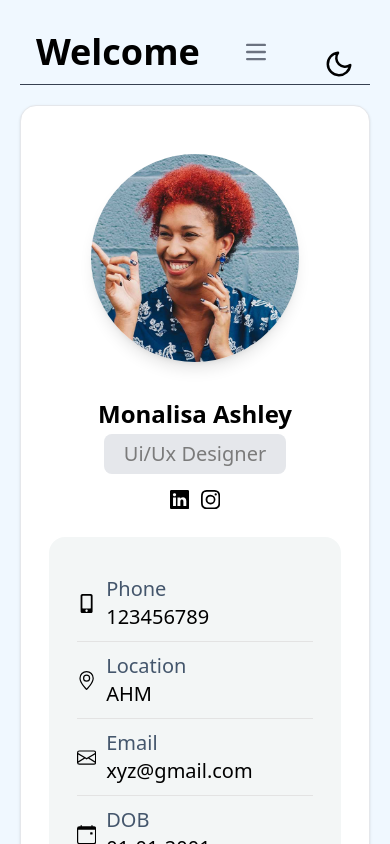
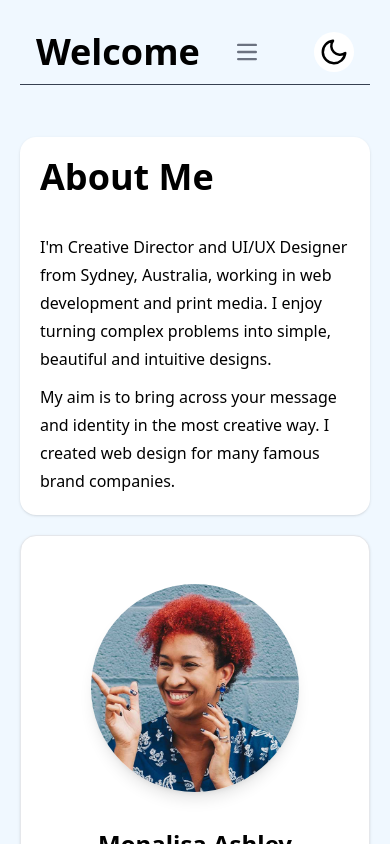
Before and after one commit to yash-pb/portfolio, a Vue app: page / in a window 390 px wide. Shown: the top 844 px of the page. Built offline with nearby package versions, Linux system fonts and the light colour scheme.

Commit message:
make some design changes

```diff
--- a/src/components/HelloWorld.vue
+++ /dev/null
@@ -1,40 +0,0 @@
-<script setup>
-import { ref } from 'vue'
-
-defineProps({
-  msg: String,
-})
-
-const count = ref(0)
-</script>
-
-<template>
-  <h1>{{ msg }}</h1>
-
-  <div class="card">
-    <button type="button" @click="count++">count is {{ count }}</button>
-    <p>
-      Edit
-      <code>components/HelloWorld.vue</code> to test HMR
-    </p>
-  </div>
-
-  <p>
-    Check out
-    <a href="https://vuejs.org/guide/quick-start.html#local" target="_blank"
-      >create-vue</a
-    >, the official Vue + Vite starter
-  </p>
-  <p>
-    Install
-    <a href="https://github.com/vuejs/language-tools" target="_blank">Volar</a>
-    in your IDE for a better DX
-  </p>
-  <p class="read-the-docs">Click on the Vite and Vue logos to learn more</p>
-</template>
-
-<style scoped>
-.read-the-docs {
-  color: #888;
-}
-</style>
--- a/src/components/Layout/MainHeader.vue
+++ b/src/components/Layout/MainHeader.vue
@@ -27,8 +27,8 @@
                 </div>
                 <!-- change theme -->
                 <div class="ml-3">
-                    <div class="md:flex md:items-center md:space-x-10 theme-toggle" @click="themeToggle">
-                        <span class="bg-white w-[40px] hover:text-white h-[40px] rounded-full lg:flex justify-center items-center text-black hover:bg-[#ef4060] transition-all duration-300 ease-in-out cursor-pointer ml-2 "><svg
+                    <div class="flex items-center md:space-x-10 theme-toggle" @click="themeToggle">
+                        <span class="flex bg-white w-[40px] hover:text-white h-[40px] rounded-full lg:flex justify-center items-center text-black hover:bg-[#ef4060] transition-all duration-300 ease-in-out cursor-pointer ml-2 "><svg
                                 stroke="currentColor" fill="none" stroke-width="2" viewBox="0 0 24 24"
                                 stroke-linecap="round" stroke-linejoin="round" class="text-3xl dark-mode-light dark:hidden"
                                 height="1em" width="1em" xmlns="http://www.w3.org/2000/svg">
--- a/src/components/Layout/MainLayout.vue
+++ b/src/components/Layout/MainLayout.vue
@@ -3,9 +3,9 @@
         <!-- Header -->
         <MainHeader :headers="data.navbar"/>
         <!-- content -->
-        <div class="grid grid-cols-1 md:grid-cols-12 lg:gap-10 justify-between">
+        <div class="grid grid-cols-1 md:grid-cols-12 lg:gap-10 justify-between flex-col md:flex-col">
             <ProfileCard :profile_data="data" />
-            <div class="col-span-12 lg:col-span-8 mt-8">
+            <div class="col-span-12 lg:col-span-8 mt-8 order-1 md:order-2 mb-5 lg:mb-0">
                 <div class="shadow lg:w-[526px] h-[144px] hidden lg:block p-[30px] ml-auto mb-5 rounded-[16px] bg-white dark:bg-gray-400 ">
                     <nav class="hidden lg:block">
                         <ul class="flex" v-if="data.navbar">
--- a/src/components/ProfileCard.vue
+++ b/src/components/ProfileCard.vue
@@ -1,5 +1,5 @@
 <template>
-    <div class="w-full bg-white border border-gray-200 rounded-[16px] shadow dark:bg-gray-800 dark:border-white col-span-12 lg:col-span-4 lg:sticky top-44">
+    <div class="order-2 md:order-1 w-full bg-white border border-gray-200 rounded-[16px] shadow dark:bg-gray-800 dark:border-white col-span-12 lg:col-span-4 lg:sticky top-44">
         <div class="flex flex-col items-center pb-10 mt-5 p-7">
             <img class="w-[13rem] h-[13rem] lg:w-[11rem] lg:h-[11rem] mb-3 rounded-full shadow-lg" src="../assets/images/profile.jpg" alt="Bonnie image"/>
             <h1 class="mt-6 mb-1 text-2xl md:text-4xl lg:text-3xl font-semibold dark:text-white">{{ profile_data.name }}</h1>
```
Also changed, not shown: 1 other file (tests, documents, lock files or other folders).
